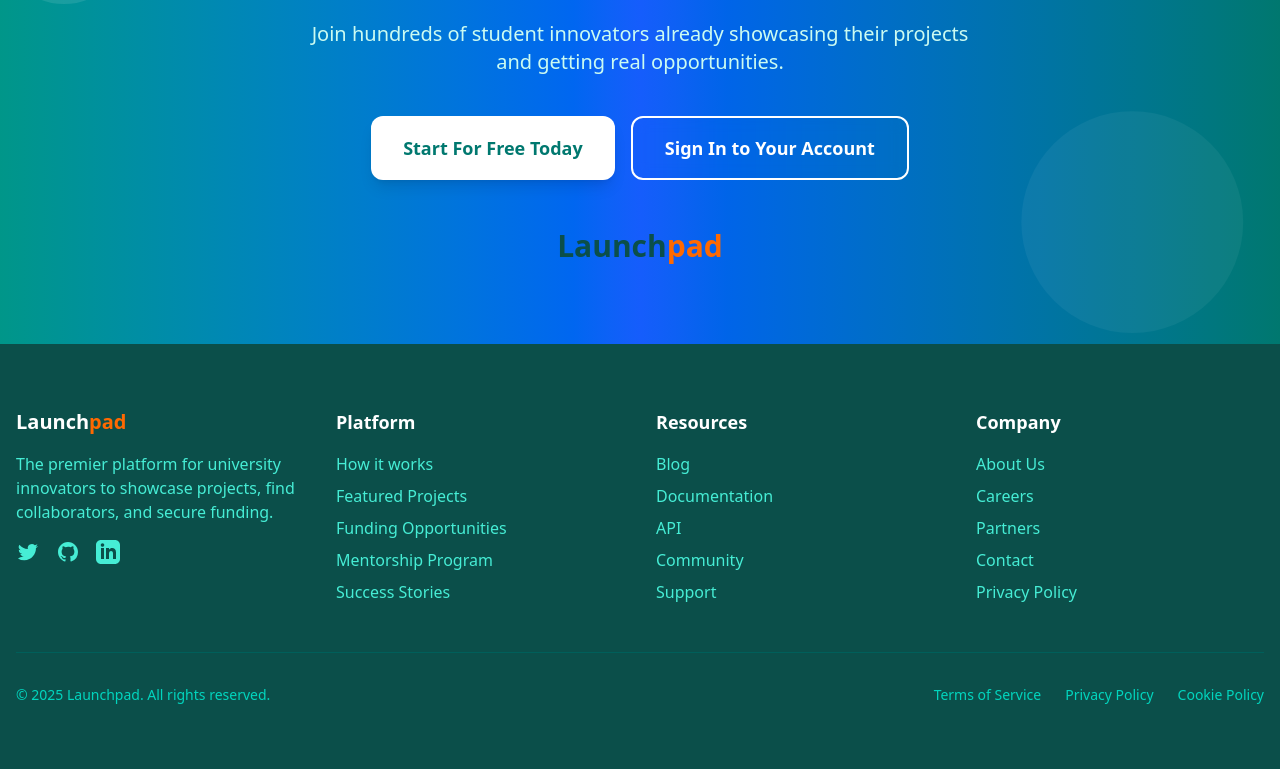
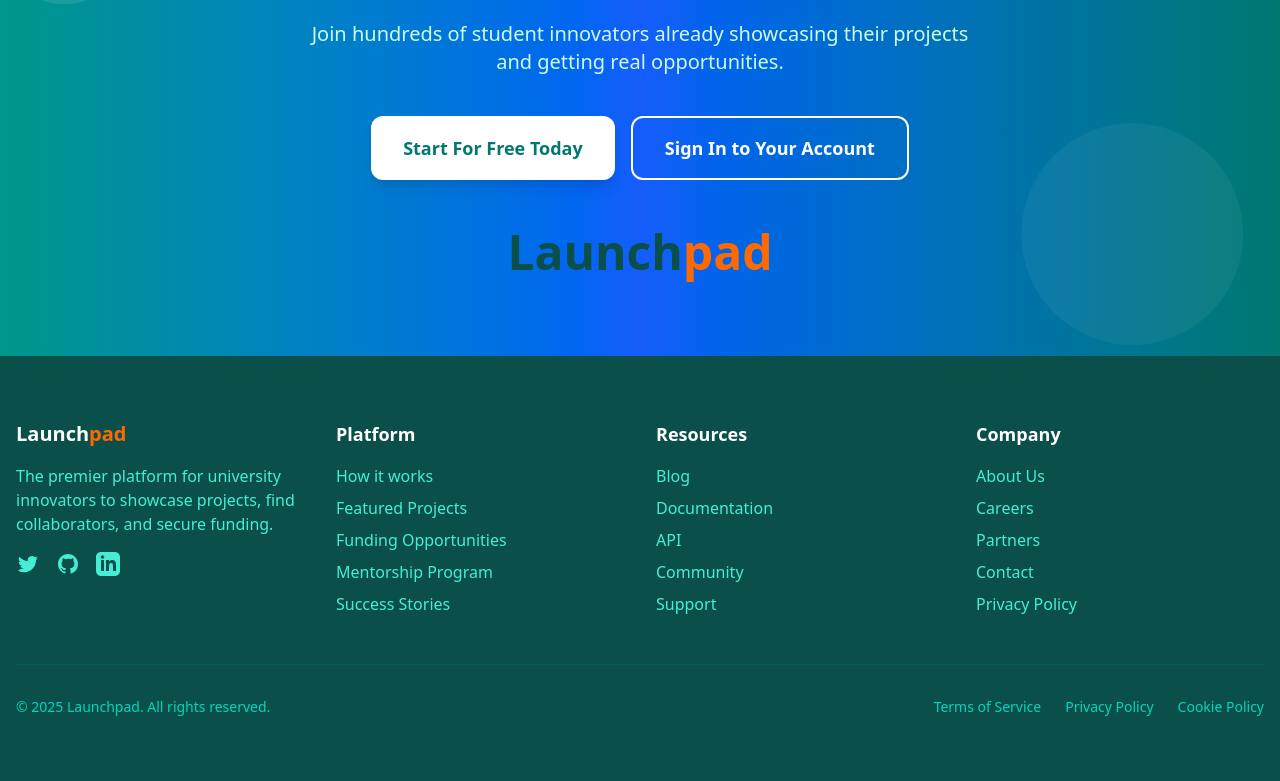
Before and after one commit to Isreal-Oparanti/Launchpad, a Next.js app in the folder client/: page / in a window 1280 px wide. Shown: the part 2092-2873 px from the top of the page. Built offline with nearby package versions, Linux system fonts and the light colour scheme; no server answers.

Commit message:
upgraded build

```diff
--- a/client/src/app/page.jsx
+++ b/client/src/app/page.jsx
@@ -16,7 +16,7 @@ export default function Home() {
     setMounted(true);
   }, []);
 
-  // Detect mobile screens
+
   useEffect(() => {
     const checkMobile = () => {
       setIsMobile(window.innerWidth < 768);
@@ -25,7 +25,7 @@ export default function Home() {
     checkMobile();
     window.addEventListener('resize', checkMobile);
 
-    // Scroll detection for header
+
     const handleScroll = () => {
       setIsScrolled(window.scrollY > 50);
     };
@@ -40,13 +40,12 @@ export default function Home() {
 
   useEffect(() => {
     setIsVisible(true);
-
     // Preload important pages for faster navigation
     router.prefetch('/register');
     router.prefetch('/login');
     router.prefetch('/dashboard');
 
-    // Rotate features every 3 seconds
+
     const interval = setInterval(() => {
       setCurrentFeature(prev => (prev + 1) % 3);
     }, 3000);
@@ -60,12 +59,11 @@ export default function Home() {
     { text: "Real Opportunities", color: "from-green-400 to-green-500" }
   ];
 
-  // Smooth navigation with loading state
+
   const handleNavigation = (path) => {
     router.push(path);
   };
 
-  // Enhanced Get Started button with ripple effect
   const createRipple = (event) => {
     const button = event.currentTarget;
     const circle = document.createElement("span");
@@ -85,7 +83,7 @@ export default function Home() {
     button.appendChild(circle);
   };
 
-  // Floating animation variants
+
   const floatingAnimation = {
     animate: {
       y: [0, -15, 0],
@@ -108,7 +106,7 @@ export default function Home() {
     }
   };
 
-  // Stagger animation for cards
+
   const containerVariants = {
     hidden: { opacity: 0 },
     visible: {
@@ -131,16 +129,16 @@ export default function Home() {
     }
   };
 
-  // Simple Logo Component
+
   const LaunchpadLogo = ({ size = "normal" }) => (
     <div className="flex items-center space-x-2 cursor-pointer">
-      <span className={`font-poppins font-bold text-teal-900 ${size === "large" ? "text-3xl" : "text-xl"}`}>
+      <span className={`font-poppins font-bold text-teal-900 ${size === "large" ? "text-5xl" : "text-xl"}`}>
         Launch<span className="text-orange-500">pad</span>
       </span>
     </div>
   );
 
-  // Icon Components
+
   const MicroGrantIcon = () => (
     <svg className="w-6 h-6" fill="none" stroke="currentColor" viewBox="0 0 24 24">
       <path strokeLinecap="round" strokeLinejoin="round" strokeWidth={2} d="M12 8c-1.657 0-3 .895-3 2s1.343 2 3 2 3 .895 3 2-1.343 2-3 2m0-8c1.11 0 2.08.402 2.599 1M12 8V7m0 1v8m0 0v1m0-1c-1.11 0-2.08-.402-2.599-1M21 12a9 9 0 11-18 0 9 9 0 0118 0z" />
@@ -211,7 +209,7 @@ export default function Home() {
 
   return (
     <div className="min-h-screen bg-gradient-to-br from-teal-50 via-blue-50 to-teal-100 font-sans overflow-x-hidden">
-      {/* Animated Background Elements */}
+
       <div className="fixed inset-0 overflow-hidden pointer-events-none z-0">
         <motion.div
           className="absolute top-1/4 left-1/4 w-64 h-64 bg-teal-200 rounded-full opacity-20 blur-xl"
```
Also changed, not shown: 1 other file (tests, documents, lock files or other folders).
